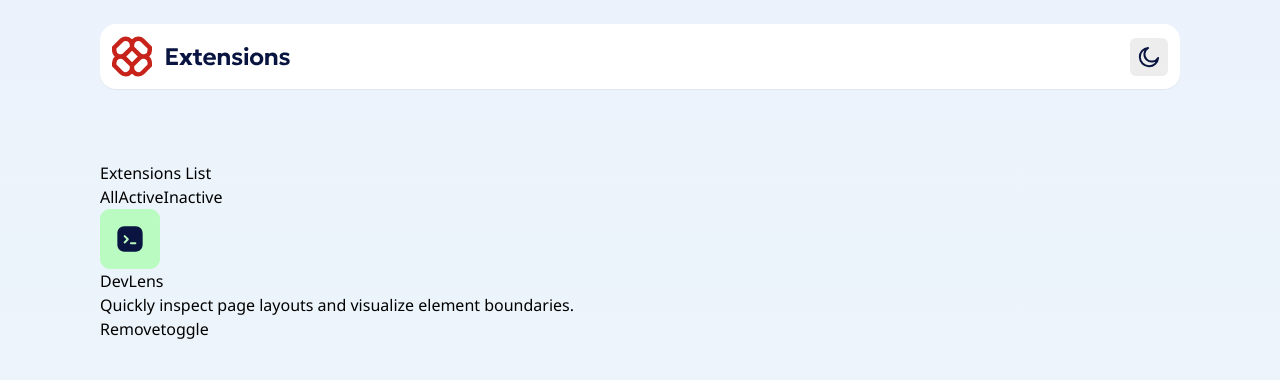
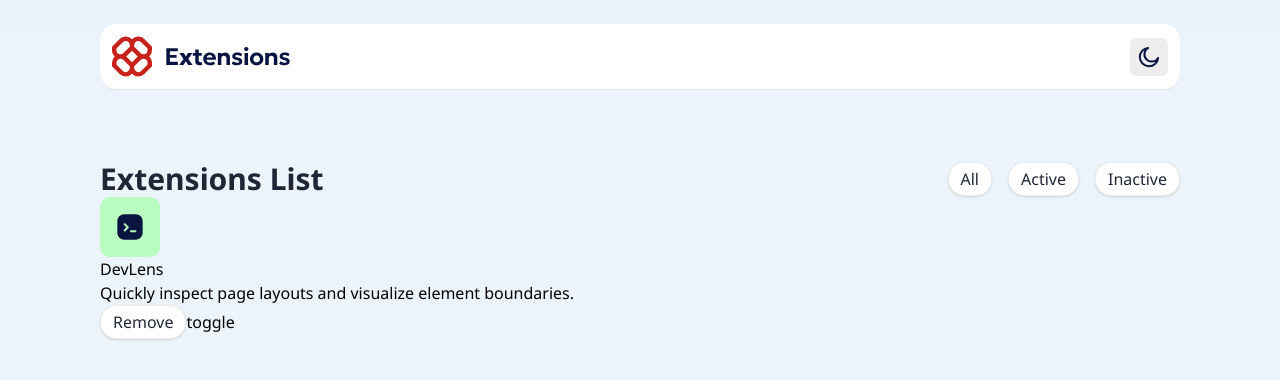
Before and after one commit to NitiemaAllassane/extentions-manager, a React (Vite) app: page / in a window 1280 px wide. Shown: the top 380 px of the page. Built offline with nearby package versions, Linux system fonts and the light colour scheme; a web font is replaced by a local one.

Commit message:
Add: (Add Navigation  component style and layout)

```diff
--- a/src/components/ActionButton.tsx
+++ b/src/components/ActionButton.tsx
@@ -1,8 +1,13 @@
 function ActionButton({ text }: { text: string }) {
     return (
-        <button>
+        <button
+            className="inline-block bg-white border border-neutral-100
+            shadow-sm px-3 py-1 rounded-2xl cursor-pointer
+            text-neutral-800 font-normal"
+        >
             {text}
         </button>
     )
 }
+
 export default ActionButton;
--- a/src/components/Navigation.tsx
+++ b/src/components/Navigation.tsx
@@ -4,9 +4,11 @@ import ActionButton from "./ActionButton";
 function Navigation() {
     return (
         <nav>
-            <div className="container">
-                <h1>Extensions List</h1>
-                <ul>
+            <div className="container flex items-center justify-between">
+                <h1 className="font-bold text-3xl text-neutral-800">
+                    Extensions List
+                </h1>
+                <ul className="flex items-center gap-4">
                     <ActionButton text="All"  />
                     <ActionButton text="Active"  />
                     <ActionButton text="Inactive"  />
```
